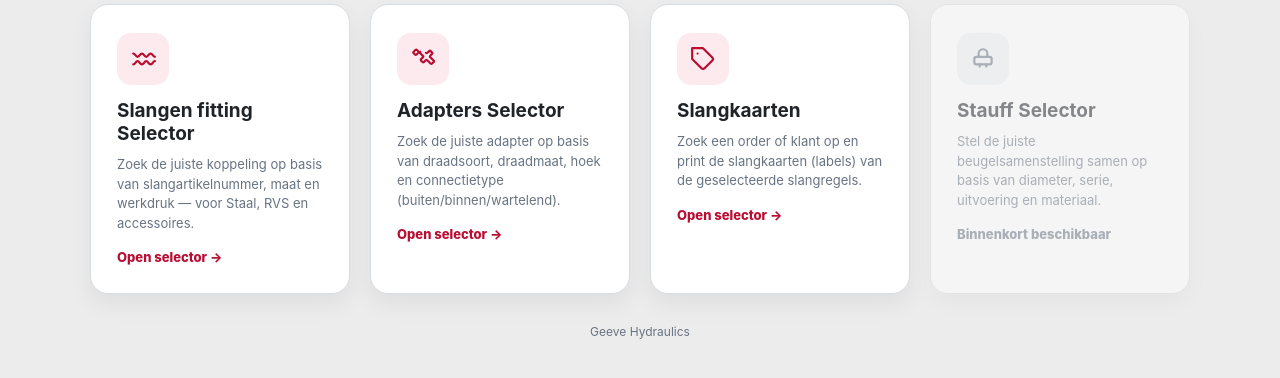
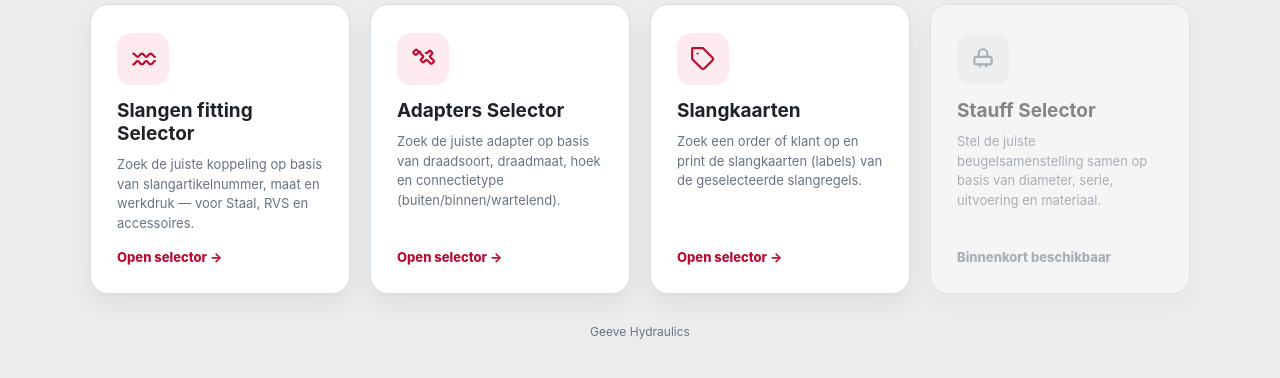
Before and after one commit to MadPatrick/Geeve_selectors, a PHP site: page / in a window 1280 px wide. Shown: the part 191-569 px from the top of the page. Run offline with PHP 8.4, Linux system fonts and the light colour scheme.

Commit message:
Tegels: "Open selector"/"Binnenkort beschikbaar" uitlijnen onderaan
.tile-cta kreeg margin-top: auto - in de flex-kolom van .tile duwt dat
de CTA-regel altijd naar de onderkant van de tegel, ongeacht hoe lang de
beschrijvingstekst van die tegel is (voorheen stond de CTA op wisselende
hoogte per tegel, direct onder de eigen tekst).

Co-Authored-By: Claude Sonnet 5 <noreply@anthropic.com>
Claude-Session: https://claude.ai/code/session_019tem17Z8c7dpsdnhd9YvZi

```diff
--- a/assets/style.css
+++ b/assets/style.css
@@ -110,7 +110,7 @@ h1 {
 
 .tile h2 { margin: 4px 0 0; font-size: 19px; }
 .tile p { margin: 0; color: var(--muted); font-size: 13px; line-height: 1.5; }
-.tile-cta { margin-top: 6px; font-size: 13px; font-weight: 800; color: var(--accent-dark); }
+.tile-cta { margin-top: auto; padding-top: 6px; font-size: 13px; font-weight: 800; color: var(--accent-dark); }
 
 .tile-disabled {
     opacity: .5;
```
